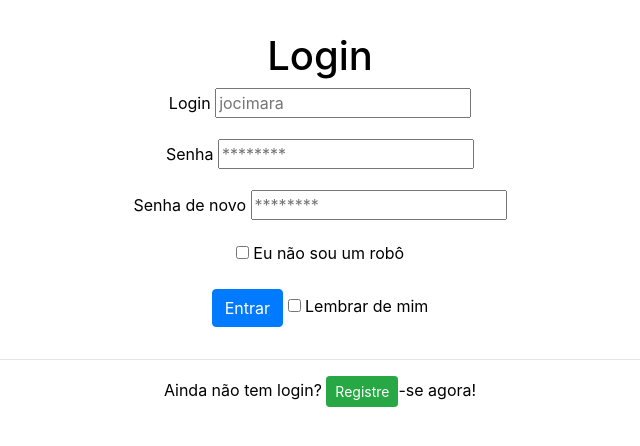
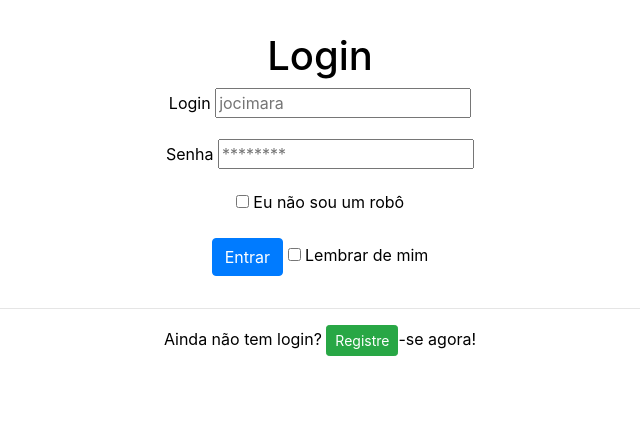
Before and after one commit to fabricadofuturo-poa/goworking, a Flask app: page /goworking/login in a window 1280 px wide. Shown: the part 56-502 px from the top of the page, without its empty margins (320-960 px from the left). Run offline with Flask 2, Linux system fonts and the light colour scheme; parts of the project's set-up code (start-up, migrations or seed data) failed here and were passed over; some libraries are stand-ins or nearby versions.

Commit message:
Login só precisa de uma senha - Obrigado Lorenzo

```diff
--- a/blueprints/goworking/controllers/forms/login.py
+++ b/blueprints/goworking/controllers/forms/login.py
@@ -70,21 +70,6 @@ class LoginForm(FlaskForm):
     description='********',
     render_kw=({
       'oninvalid': 'this.setCustomValidity("Qual é a senha?");',
-      'oninput': 'this.setCustomValidity("");',
-    }),
-  )
-  confirm = PasswordField(
-    u"Senha de novo",
-    validators = [
-      DataRequired(message = u"É a mesma senha de novo!"),
-      Length(
-        min=3,
-        message = u"A senha tinha que ter pelo menos 3 (três) caracteres.",
-      ),
-    ],
-    description='********',
-    render_kw=({
-      'oninvalid': 'this.setCustomValidity("Qual é a senha de novo?");',
       'oninput': 'this.setCustomValidity("");',
     }),
   )
--- a/blueprints/goworking/templates/login.html
+++ b/blueprints/goworking/templates/login.html
@@ -29,15 +29,6 @@
   </div>
   <div class="form-row">
     <div class="form-group col-12">
-      {{ form.confirm.label }}
-      {{ form.confirm(placeholder=form.confirm.description) }}
-      {% for error in form.confirm.errors %}
-        <div class="alert alert-danger" role="alert">{{ error }}</div>
-      {% endfor %}
-    </div>
-  </div>
-  <div class="form-row">
-    <div class="form-group col-12">
       {{ form.mr_robot() }} {{ form.mr_robot.label }}
       {% for error in form.mr_robot.errors %}
         <div class="alert alert-danger" role="alert">{{ error }}</div>
```
